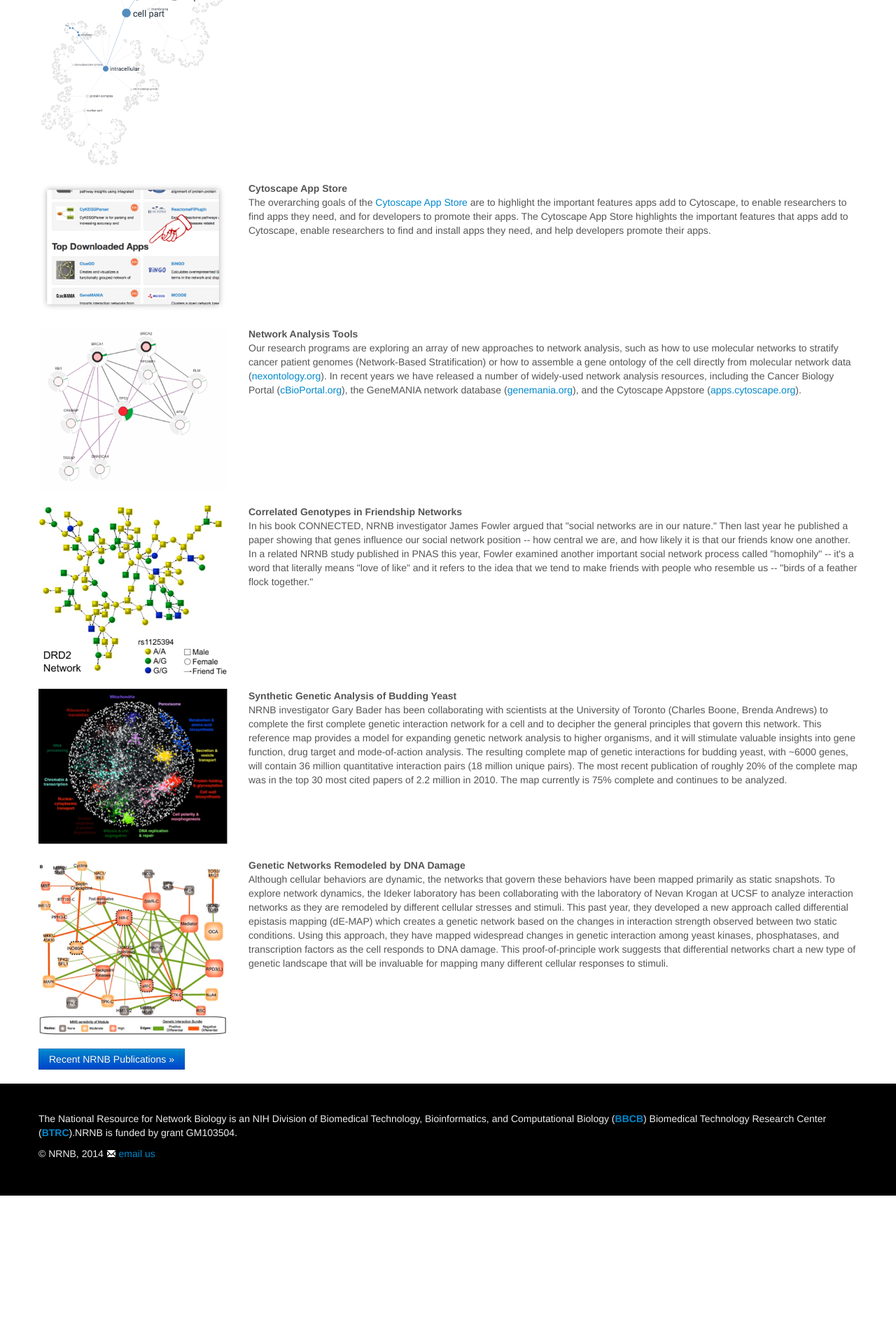
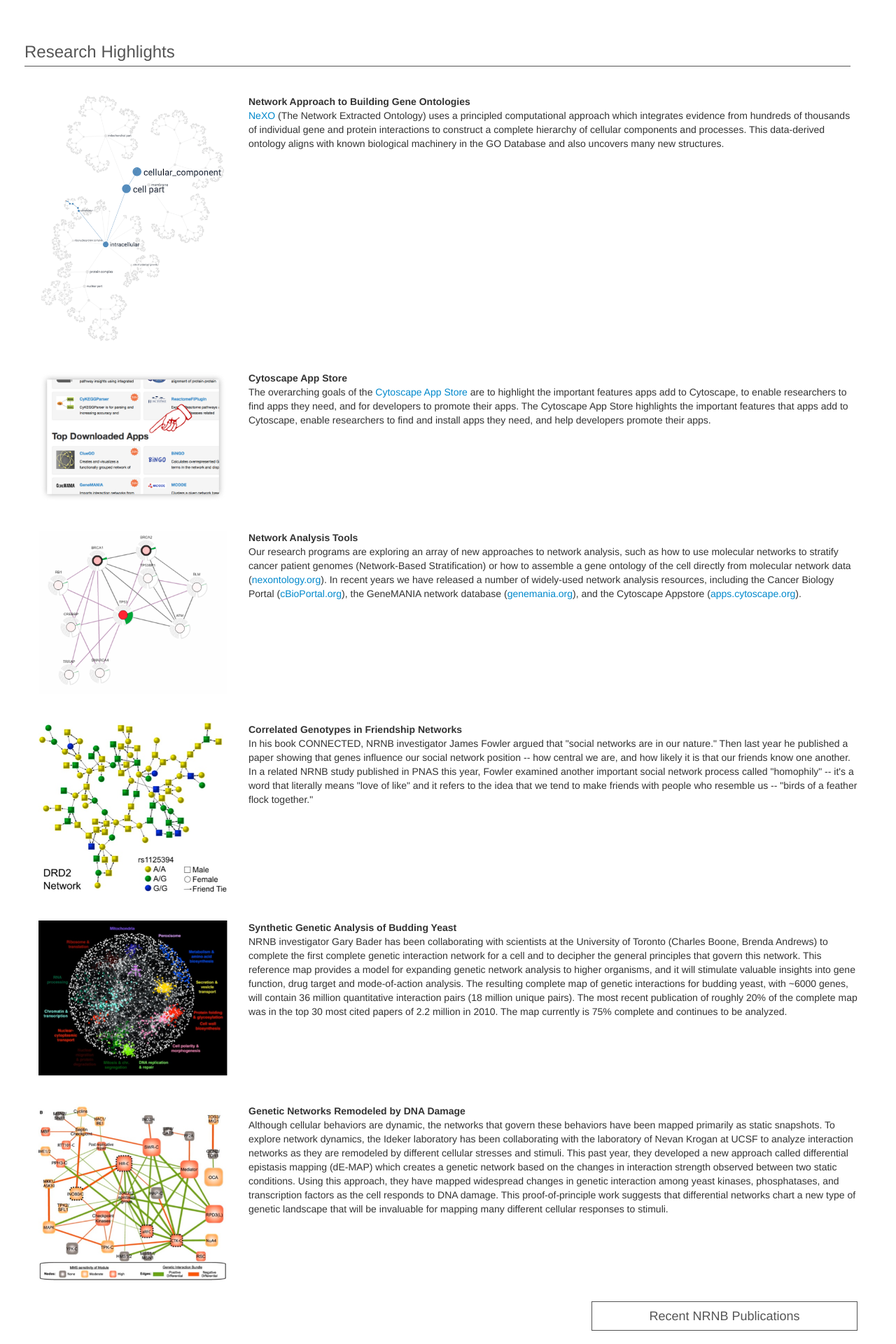
Before and after one commit to nrnb/nrnb.github.io, a PHP site: page / in a window 1280 px wide. Shown: the part 997-2917 px from the top of the page at 70% size. Before the commit the page ends 2705 px from the top, so only its background shows below. Run offline with PHP 8.4, Linux system fonts and the light colour scheme.

Commit message:
Simplified front page design.

```diff
--- a/assets/css/nrnb.css
+++ b/assets/css/nrnb.css
@@ -37,10 +64,35 @@
     border-radius: 0 !important;
 }
 
-.fixed-width-button {
-    width: 130px;
+
+.button-flat {
+    display: inline-block;
+    text-align: center;
+    border: 1px solid #ffffff;
+    color: #ffffff !important;
     font-weight: 200;
     font-size: 18px;
+    padding-top: 10px;
+    padding-bottom: 10px;
+    margin-top: 10px;
+    width: 350px !important;
+    background: rgba(255,255,255,0.0) !important;
+}
+
+.btn-blue, a .btn-blue {
+    color: #04f0fe !important;
+    border: 1px solid #04f0fe;
+}
+
+a:hover .btn-blue {
+    font-weight: 700;
+    color: red !important;
+}
+
+
+.btn-gray, a .btn-gray {
+    color: #555555 !important;
+    border: 1px solid #555555;
 }
 
 
@@ -80,7 +132,9 @@
 
 .section {
     color: #555555;
-    padding-bottom: 20px;
+    padding-bottom: 10px;
+    padding-left: 10px;
+    padding-right: 10px;
 }
 
 .section h4 {
--- a/index.html
+++ b/index.html
@@ -34,20 +34,51 @@
 
 <div class="belt top">
     <div class="container">
-        <div class="row">
+        <div class="row top-right">
             <div class="span5 offset7">
                 <div class="row">
-                <img src="images/NRNB_white_22.png" alt="image">
+                    <img class="logo-big" src="images/NRNB_white.svg"/>
+
                     <h2>National Resource for Network Biology</h2>
 
+                </div>
+                <div class="row buttons">
+                    <a class="button-flat" href="projects.html">Projects</a>
+                    <a class="button-flat" href="tools.html">Tools</a>
+                    <a class="button-flat" href="training.html">Training</a>
+                    <a class="button-flat btn-blue" href="outreach.html">Collaboration</a>
+                </div>
+
+            </div>
+        </div>
+    </div>
+</div>
+
+<div class="belt white">
+    <div class="container">
+        <div class="row section">
+            <h3>What is NRNB?</h3>
+        </div>
+        <div class="row">
+            <div class="span4">
+                <iframe width="300" height="225"
+                        src="http://www.youtube.com/embed/_nbqSe4Zaps?rel=0
+                        &theme=light&color=white"
+                        frameborder="0" allowfullscreen>
+                </iframe>
+            </div>
+            <div class="span8">
+
                 <p>
-                    The aim of the <b>National Resource for Network Biology (NRNB)</b> is to advance the new science of
+                    The aim of the <b>National Resource for Network Biology (NRNB)</b>
+                    is to advance the new science of
                     Biological Networks through analytic tools, visualizations, databases and computing resources.
-                    Biomedical research is increasingly dependent on knowledge of biological networks of multiple types
-                    and
-                    scales, including gene, protein and drug interactions, cell-cell and cell-host communication, and
-                    vast
-                    social networks. Our technologies enable researchers to assemble and analyze these networks and to
+                    Biomedical research is increasingly dependent on knowledge of biological networks of multiple
+                    types and
+                    scales, including gene, protein and drug interactions, cell-cell and cell-host communication,
+                    and vast
+                    social networks. Our technologies enable researchers to assemble and analyze these networks and
+                    to
                     use
                     them to better understand biological systems and, in particular, how they fail in disease. NRNB
                     leverages the <a href="http://www.cytoscape.org/">Cytoscape</a> Cyberinfrastructure,
@@ -66,108 +97,127 @@
                     them to biomedical research.
                 </p>
             </div>
-                <div class="row">
-                        <a class="btn btn-primary fixed-width-button" href="projects.html">Projects</a>
-                        <a class="btn btn-primary fixed-width-button" href="tools.html">Tools</a>
-                        <a class="btn btn-primary fixed-width-button" href="outreach.html">Collaboration</a>
-                </div>
-
-            </div>
         </div>
     </div>
 </div>
 
 <div class="belt white">
     <div class="container">
-        <div class="row">
-            <div class="span12 section">
+        <div class="row section">
             <h3>Research Highlights</h3>
         </div>
-         </div>
 
-         <div class="row">
-         	<div class="span3 section">
+        <div class="row belt">
+            <div class="span3">
                 <img src="images/NeXO.png" alt="image">
             </div>
-            <div class="span9 section">
-                <p><b>Network Approach to Building Gene Ontologies</b><br />
-                    <a href="http://nexontology.org/">NeXO</a> (The Network Extracted Ontology) uses a principled computational approach which integrates evidence from hundreds of thousands of individual gene and protein interactions to construct a complete hierarchy of cellular components and processes. This data-derived ontology aligns with known biological machinery in the GO Database and also uncovers many new structures.
+            <div class="span9">
+                <p><b>Network Approach to Building Gene Ontologies</b><br/>
+                    <a href="http://nexontology.org/">NeXO</a> (The Network Extracted Ontology) uses a principled
+                    computational approach which integrates evidence from hundreds of thousands of individual gene and
+                    protein interactions to construct a complete hierarchy of cellular components and processes. This
+                    data-derived ontology aligns with known biological machinery in the GO Database and also uncovers
+                    many new structures.
                 </p>
             </div>
         </div>
 
-         <div class="row">
-         	<div class="span3 section">
+        <div class="row belt">
+            <div class="span3">
                 <img src="images/cyappstore1.png" alt="image">
             </div>
-            <div class="span9 section">
-                <p><b>Cytoscape App Store</b><br />
-                    The overarching goals of the <a href="http://apps.cytoscape.org">Cytoscape App Store</a> are to highlight the important features apps add to Cytoscape, to enable researchers to find apps they need, and for developers to promote their apps.  The Cytoscape App Store highlights the important features that apps add to Cytoscape, enable researchers to find and install apps they need, and help developers promote their apps.
+            <div class="span9">
+                <p><b>Cytoscape App Store</b><br/>
+                    The overarching goals of the <a href="http://apps.cytoscape.org">Cytoscape App Store</a> are to
+                    highlight the important features apps add to Cytoscape, to enable researchers to find apps they
+                    need, and for developers to promote their apps. The Cytoscape App Store highlights the important
+                    features that apps add to Cytoscape, enable researchers to find and install apps they need, and help
+                    developers promote their apps.
                 </p>
             </div>
         </div>
 
-         <div class="row">
-         	<div class="span3 section">
+        <div class="row belt">
+            <div class="span3">
                 <img src="images/cBioPortal_2.png" alt="image">
             </div>
-            <div class="span9 section">
-                <p><b>Network Analysis Tools</b><br />
+            <div class="span9">
+                <p><b>Network Analysis Tools</b><br/>
                     Our research programs are exploring an array of new approaches to network analysis, such as how to
                     use
                     molecular networks to stratify cancer patient genomes (Network-Based Stratification) or how to
                     assemble
-                    a gene ontology of the cell directly from molecular network data (<a href="http://www.nexontology.org/">nexontology.org</a>). In recent years
+                    a gene ontology of the cell directly from molecular network data (<a
+                            href="http://www.nexontology.org/">nexontology.org</a>). In recent years
                     we
                     have released a number of widely-used network analysis resources, including the Cancer Biology
                     Portal
-                    (<a href="http://www.cbioportal.org/public-portal/">cBioPortal.org</a>), the GeneMANIA network database (<a href="http://genemania.org/">genemania.org</a>), and the Cytoscape Appstore
-                    (<a href"http://apps.cytoscape.org/">apps.cytoscape.org</a>).
+                    (<a href="http://www.cbioportal.org/public-portal/">cBioPortal.org</a>), the GeneMANIA network
+                    database (<a href="http://genemania.org/">genemania.org</a>), and the Cytoscape Appstore
+                    (<a href="http://apps.cytoscape.org/">apps.cytoscape.org</a>).
                 </p>
             </div>
         </div>
 
-        <div class="row">
-         	<div class="span3 section">
+        <div class="row belt">
+            <div class="span3">
                 <img src="images/nrnbPNASfriendNetworks.png" alt="image">
             </div>
-            <div class="span9 section">
-                <p><b>Correlated Genotypes in Friendship Networks </b><br />
-                    In his book CONNECTED, NRNB investigator James Fowler argued that "social networks are in our nature."  Then last year he published a paper showing that genes influence our social network position -- how central we are, and how likely it is that our friends know one another.  In a related NRNB study published in PNAS this year, Fowler examined another important social network process called "homophily" -- it's a word that literally means "love of like" and it refers to the idea that we tend to make friends with people who resemble us -- "birds of a feather flock together."
+            <div class="span9">
+                <p><b>Correlated Genotypes in Friendship Networks </b><br/>
+                    In his book CONNECTED, NRNB investigator James Fowler argued that "social networks are in our
+                    nature." Then last year he published a paper showing that genes influence our social network
+                    position -- how central we are, and how likely it is that our friends know one another. In a related
+                    NRNB study published in PNAS this year, Fowler examined another important social network process
+                    called "homophily" -- it's a word that literally means "love of like" and it refers to the idea that
+                    we tend to make friends with people who resemble us -- "birds of a feather flock together."
                 </p>
             </div>
         </div>
 
-      	<div class="row">
-         	<div class="span3 section">
+        <div class="row belt">
+            <div class="span3">
                 <img src="images/SynthGeneAnalysisYeast.png" alt="image">
             </div>
-            <div class="span9 section">
-                <p><b>Synthetic Genetic Analysis of Budding Yeast</b><br />
-                    NRNB investigator Gary Bader has been collaborating with scientists at the University of Toronto (Charles Boone, Brenda Andrews) to complete the first complete genetic interaction network for a cell and to decipher the general principles that govern this network. This reference map provides a model for expanding genetic network analysis to higher organisms, and it will stimulate valuable insights into gene function, drug target and mode-of-action analysis. The resulting complete map of genetic interactions for budding yeast, with ~6000 genes, will contain 36 million quantitative interaction pairs (18 million unique pairs). The most recent publication of roughly 20% of the complete map was in the top 30 most cited papers of 2.2 million in 2010. The map currently is 75% complete and continues to be analyzed.
+            <div class="span9">
+                <p><b>Synthetic Genetic Analysis of Budding Yeast</b><br/>
+                    NRNB investigator Gary Bader has been collaborating with scientists at the University of Toronto
+                    (Charles Boone, Brenda Andrews) to complete the first complete genetic interaction network for a
+                    cell and to decipher the general principles that govern this network. This reference map provides a
+                    model for expanding genetic network analysis to higher organisms, and it will stimulate valuable
+                    insights into gene function, drug target and mode-of-action analysis. The resulting complete map of
+                    genetic interactions for budding yeast, with ~6000 genes, will contain 36 million quantitative
+                    interaction pairs (18 million unique pairs). The most recent publication of roughly 20% of the
+                    complete map was in the top 30 most cited papers of 2.2 million in 2010. The map currently is 75%
+                    complete and continues to be analyzed.
                 </p>
             </div>
         </div>
 
-      	<div class="row">
-         	<div class="span3 section">
+        <div class="row belt">
+            <div class="span3">
                 <img src="images/GeneNetworksDNAdamage.png" alt="image">
             </div>
-            <div class="span9 section">
-                <p><b>Genetic Networks Remodeled by DNA Damage</b><br />
-                    Although cellular behaviors are dynamic, the networks that govern these behaviors have been mapped primarily as static snapshots. To explore network dynamics, the Ideker laboratory has been collaborating with the laboratory of Nevan Krogan at UCSF to analyze interaction networks as they are remodeled by different cellular stresses and stimuli. This past year, they developed a new approach called differential epistasis mapping (dE-MAP) which creates a genetic network based on the changes in interaction strength observed between two static conditions. Using this approach, they have mapped widespread changes in genetic interaction among yeast kinases, phosphatases, and transcription factors as the cell responds to DNA damage. This proof-of-principle work suggests that differential networks chart a new type of genetic landscape that will be invaluable for mapping many different cellular responses to stimuli.
+            <div class="span9">
+                <p><b>Genetic Networks Remodeled by DNA Damage</b><br/>
+                    Although cellular behaviors are dynamic, the networks that govern these behaviors have been mapped
+                    primarily as static snapshots. To explore network dynamics, the Ideker laboratory has been
+                    collaborating with the laboratory of Nevan Krogan at UCSF to analyze interaction networks as they
+                    are remodeled by different cellular stresses and stimuli. This past year, they developed a new
+                    approach called differential epistasis mapping (dE-MAP) which creates a genetic network based on the
+                    changes in interaction strength observed between two static conditions. Using this approach, they
+                    have mapped widespread changes in genetic interaction among yeast kinases, phosphatases, and
+                    transcription factors as the cell responds to DNA damage. This proof-of-principle work suggests that
+                    differential networks chart a new type of genetic landscape that will be invaluable for mapping many
+                    different cellular responses to stimuli.
                 </p>
             </div>
         </div>
 
-                <a class="btn btn-primary pull-left"
+        <a class="btn button-flat btn-gray pull-right"
            href="http://www.citeulike.org/user/nrnb">
-                    Recent NRNB Publications &raquo;
+            Recent NRNB Publications
         </a>
-            </div>
-
-        </div>
-
     </div>
 </div>
 
```
Also changed, not shown: other parts of assets/css/nrnb.css (+30 -3 lines), images/NRNB_white.svg (added). Lines whose indentation alone changed are shown as unchanged.
